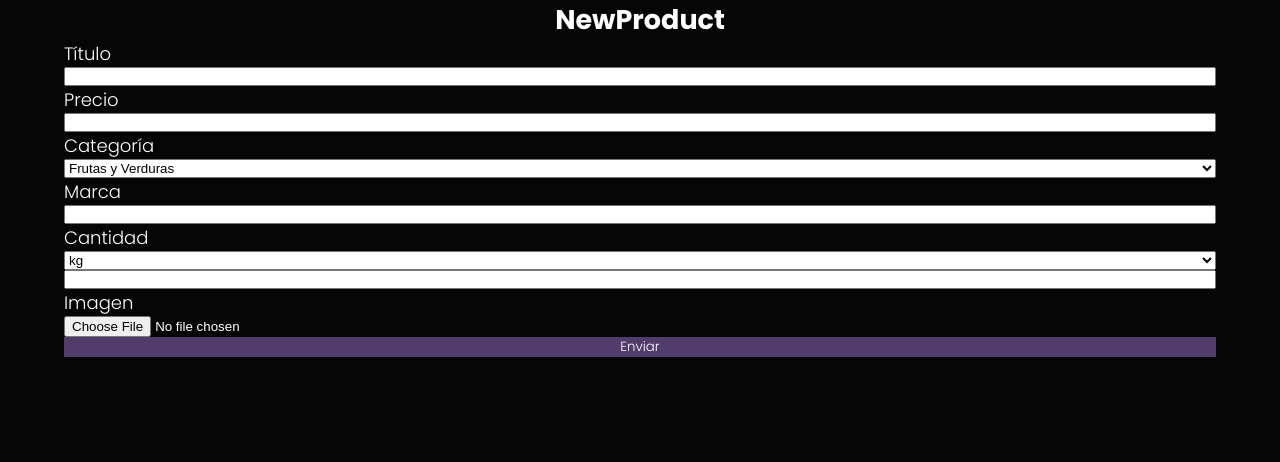
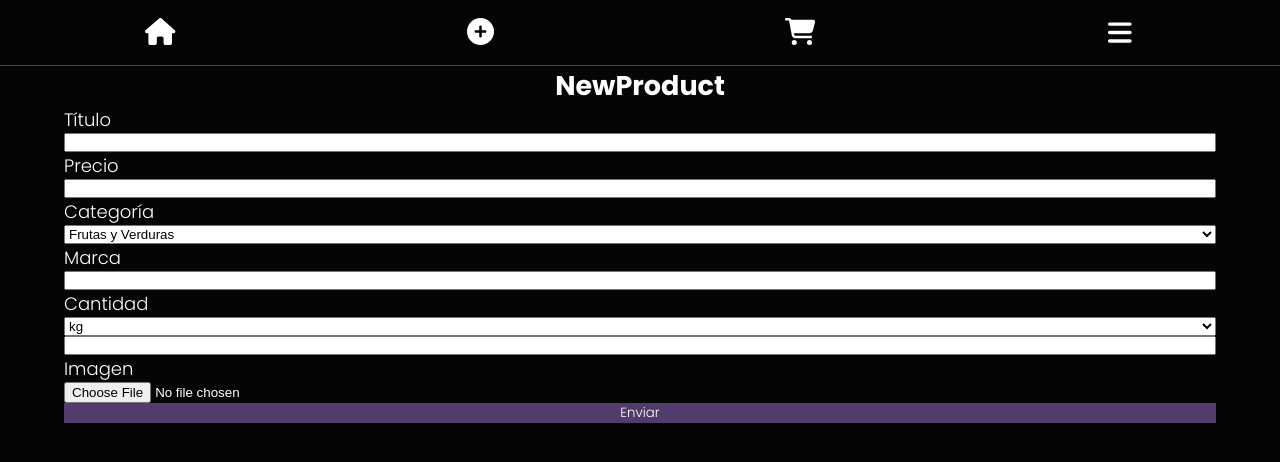
Before and after one commit to jeffreymonjacastro/Shop_manager, a React (Vite) app: page /newproduct in a window 1280 px wide. Shown: the top 462 px of the page. Built offline with nearby package versions, Linux system fonts and the light colour scheme.

Commit message:
Avance navbar Frontend

```diff
--- a/frontend/App.tsx
+++ b/frontend/App.tsx
@@ -17,6 +17,7 @@ function App() {
   return (
     <>
       <Router>
+        <Navbar />
         <Routes>
           <Route path="/" element={<Home />} />
           <Route path="/menu" element={<Menu />} />
--- a/frontend/components/Home.tsx
+++ b/frontend/components/Home.tsx
@@ -3,7 +3,7 @@ import { useState } from 'react'
 export const Home = () => {
   return (
     <div>
-      Home
+      Lorem ipsum dolor sit amet consectetur adipisicing elit. Unde architecto esse, excepturi iure non animi impedit quae molestias alias, optio tenetur asperiores assumenda eligendi cumque aspernatur, temporibus porro culpa corporis.
 
     </div>
   )
--- a/frontend/components/Navbar.tsx
+++ b/frontend/components/Navbar.tsx
@@ -1,7 +1,157 @@
-
+import { useState, useRef } from 'react'
+import { FontAwesomeIcon } from '@fortawesome/react-fontawesome'
+import {
+  faHouse,
+  faPlusCircle,
+  faCartShopping,
+  faBars,
+  faCalendar,
+  faBook,
+  faX } from '@fortawesome/free-solid-svg-icons'
+import '../scss/pages/Navbar.scss'
 
 export const Navbar = () => {
+  const [show, setShow] = useState<boolean>(true)
+
+  const back = useRef<HTMLElement>(null)
+  const menu = useRef<HTMLDivElement>(null)
+  const home = useRef<HTMLLIElement>(null)
+  const add = useRef<HTMLLIElement>(null)
+  const car = useRef<HTMLLIElement>(null)
+  const logo = useRef<HTMLDivElement>(null)
+  const title = useRef<HTMLDivElement>(null)
+
+  const hideButtons = () => {
+    if (show) {
+      if (home.current) {
+        home.current.style.transform = 'translateY(-100%)'
+      }
+
+      if (add.current) {
+        add.current.style.transform = 'translateY(-100%)'
+      }
+
+      if (car.current) {
+        car.current.style.transform = 'translateY(-100%)'
+      }
+
+      if (logo.current) {
+        logo.current.style.transform = 'translateY(0)'
+      }
+
+      if (title.current) {
+        title.current.style.transform = 'translateY(0)'
+      }
+    } else {
+      if (home.current) {
+        home.current.style.transform = 'translateY(0)'
+      }
+
+      if (add.current) {
+        add.current.style.transform = 'translateY(0)'
+      }
+
+      if (car.current) {
+        car.current.style.transform = 'translateY(0)'
+      }
+
+      if (logo.current) {
+        logo.current.style.transform = 'translateY(-150%)'
+      }
+
+      if (title.current) {
+        title.current.style.transform = 'translateY(-150%)'
+      }
+    }
+  }
+
+  const showMenu = () => {
+    if (show) {
+      setShow(false)
+      hideButtons()
+
+      if (back.current) {
+        back.current.style.backdropFilter = 'blur(5px)'
+      }
+
+      if (menu.current) {
+        menu.current.style.transform = 'translateX(0)'
+      }
+    } else {
+      setShow(true)
+      hideButtons()
+
+      if (back.current) {
+        back.current.style.backdropFilter = 'blur(0)'
+      }
+
+      if (menu.current) {
+        menu.current.style.transform = 'translateX(100%)'
+      }
+    }
+  }
+
   return (
-    <div>Navbar</div>
+    <>
+      <nav className="nav">
+        <ul>
+          <li ref={home}>
+            <a href="/">
+              <FontAwesomeIcon icon={faHouse} />
+            </a>
+          </li>
+          <div ref={logo} className='nav-logo'>
+
+          </div>
+          <p ref={title} className='nav-title'>
+            Shop Manager
+          </p>
+          <li ref={add}>
+            <a href="/newproduct">
+              <FontAwesomeIcon icon={faPlusCircle} />
+            </a>
+          </li>
+          <li ref={car}>
+            <a href="/carshop">
+              <FontAwesomeIcon icon={faCartShopping} />
+            </a>
+          </li>
+          {
+            show ?
+              <li onClick={ showMenu }>
+                <FontAwesomeIcon icon={faBars} />
+              </li>
+            :
+              <li onClick={ showMenu }>
+                <FontAwesomeIcon icon={faX} />
+              </li>
+          }
+        </ul>
+      </nav>
+      <aside className="nav-menu" ref={back}>
+        <div className="nav-menu__buttons" ref={menu}>
+          <a href="/">
+            <FontAwesomeIcon icon={faHouse} />
+            <p>Inicio</p>
+          </a>
+          <a href="/newproduct">
+            <FontAwesomeIcon icon={faPlusCircle} />
+            <p>Añadir Producto</p>
+          </a>
+          <a href="/carshop">
+            <FontAwesomeIcon icon={faCartShopping} />
+            <p>Carrito</p>
+          </a>
+          <a href="/calendar">
+            <FontAwesomeIcon icon={faCalendar} />
+            <p>Calendario</p>
+          </a>
+          <a href="/meals">
+            <FontAwesomeIcon icon={faBook} />
+            <p>Menús</p>
+          </a>
+        </div>
+      </aside>
+    </>
   )
 }
--- a/frontend/components/NewProduct.tsx
+++ b/frontend/components/NewProduct.tsx
@@ -141,9 +141,16 @@ export const NewProduct = () => {
           type="file"
           id="image"
           {...register('image', {
-            required: true,
+            required: {
+              value: true,
+              message: "La imagen es requerida",
+            },
           })}
         />
+        {
+          errors.image &&
+          <span>{ errors.image.message?.toString() }</span>
+        }
 
         <button type='submit'>
           Enviar
--- a/frontend/scss/base/_resets.scss
+++ b/frontend/scss/base/_resets.scss
@@ -6,13 +6,13 @@
   padding: 0;
 }
 
-li {
+ul, li {
   list-style: none;
-
 }
 
 a {
   text-decoration: none;
+  color: var(--textcolor);
 }
 
 button {
--- a/frontend/scss/pages/Navbar.scss
+++ b/frontend/scss/pages/Navbar.scss
@@ -0,0 +1,82 @@
+.nav {
+  width: 100%;
+  padding: 10px 0;
+  border-bottom: var(--primary) 1px solid;
+  font-size: 1.5rem;
+
+  & ul {
+    display: flex;
+    justify-content: space-around;
+    align-items: center;
+  }
+
+  & li {
+    width: 45px;
+    height: 45px;
+    display: flex;
+    justify-content: center;
+    align-items: center;
+    border-radius: 50%;
+    cursor: pointer;
+    transition: transform 0.3s ease;
+
+    &:hover {
+      background-color: var(--primary);
+    }
+  }
+
+  &-menu {
+    width: 100%;
+    height: calc(100vh - 65px);
+    position: absolute;
+    overflow: hidden;
+
+    &__buttons {
+      width: 70%;
+      height: calc(100vh - 65px);
+      background-color: var(--background-1);
+      position: absolute;
+      right: 0;
+      border-left: var(--primary) 1px solid;
+      transform: translateX(100%);
+      transition: transform 0.3s ease;
+
+      & a {
+        width: 100%;
+        display: flex;
+        align-items: center;
+        padding: 20px 10px;
+        border-bottom: var(--primary) 1px solid;
+
+        & svg {
+          width: 30%;
+          font-size: 1.5rem;
+        }
+
+        & p {
+          font-weight: 600;
+        }
+      }
+    }
+  }
+
+  &-logo, &-title {
+    transform: translateY(-150%);
+    transition: transform 0.3s ease;
+  }
+
+  &-logo {
+    position: absolute;
+    left: 8%;
+    background-color: var(--secondary);
+    border-radius: 50%;
+    height: 45px;
+    width: 45px;
+  }
+
+  &-title {
+    position: absolute;
+    left: 26%;
+    font-size: .9em;
+  }
+}
--- a/package.json
+++ b/package.json
@@ -9,6 +9,9 @@
     "preview": "vite preview"
   },
   "dependencies": {
+    "@fortawesome/fontawesome-svg-core": "^6.4.2",
+    "@fortawesome/free-solid-svg-icons": "^6.4.2",
+    "@fortawesome/react-fontawesome": "^0.2.0",
     "react": "^18.2.0",
     "react-dom": "^18.2.0",
     "react-hook-form": "^7.45.2",
```
Also changed, not shown: 2 other files (tests, documents, lock files or other folders).
